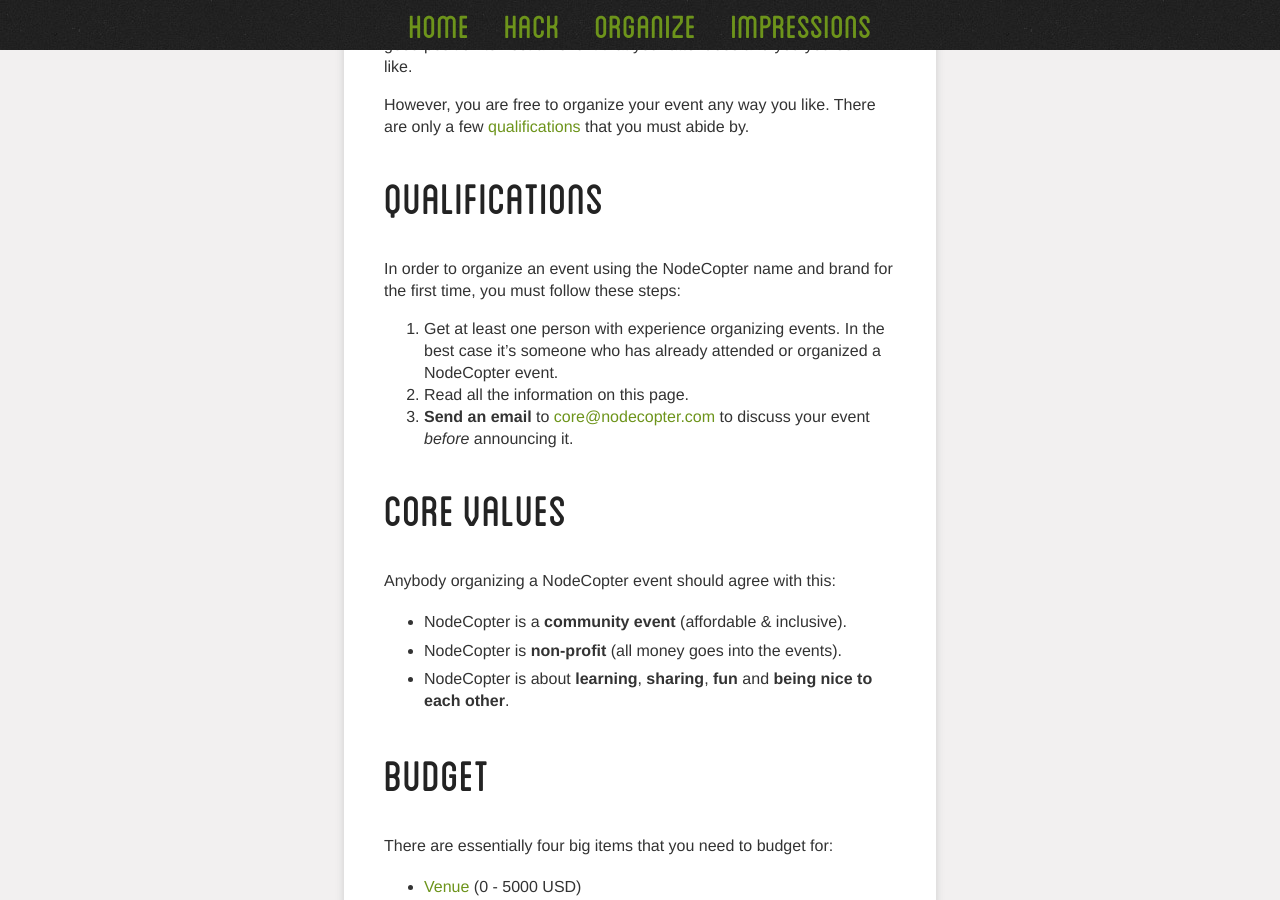
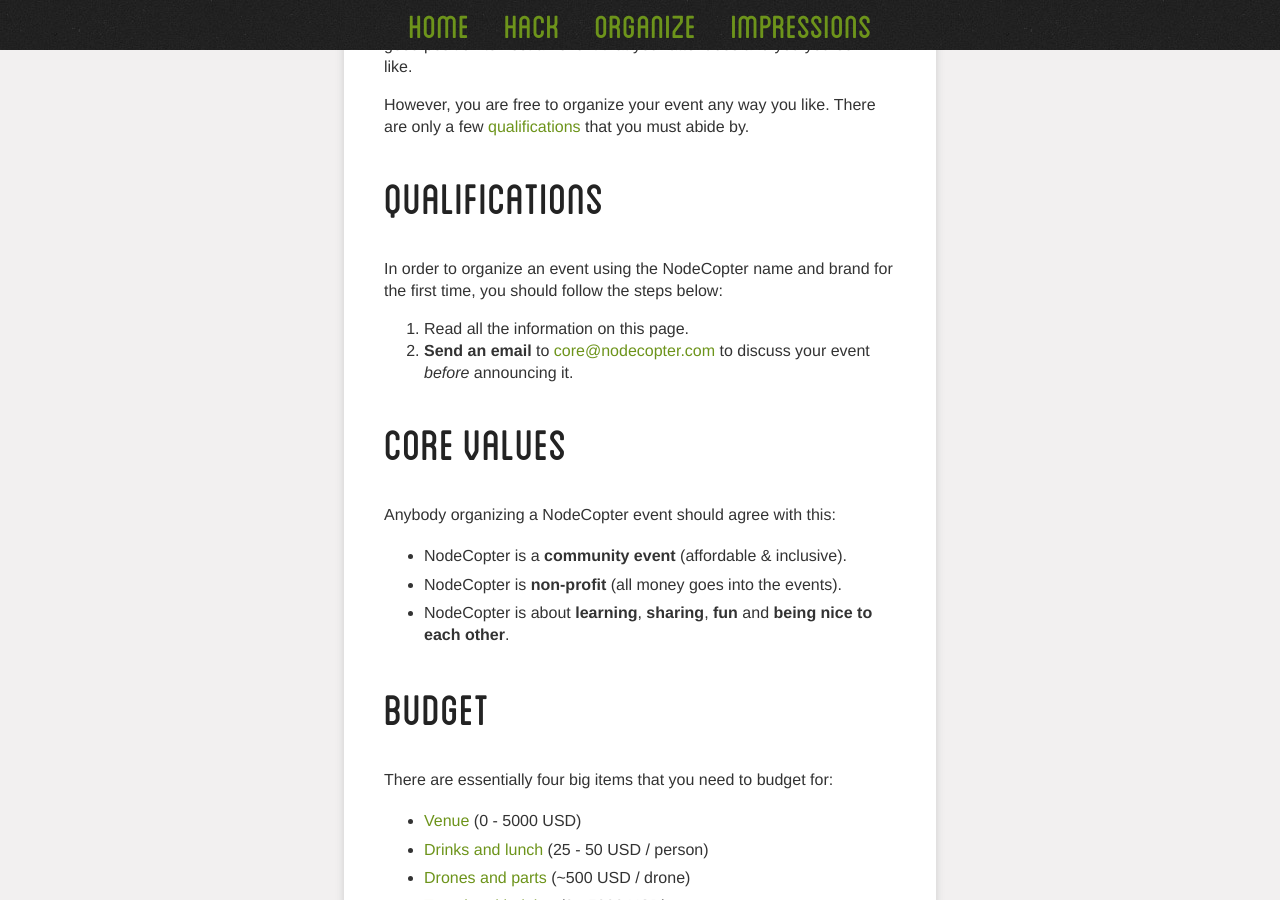
Before and after one commit to nodecopter/nodecopter.com, a Jekyll site: the page built from organize.md, in a window 1280 px wide and 900 px high, scrolled down 1148 px. Built offline with Jekyll 4.4.1, drawn with Linux system fonts in a browser that asks for light colours; Markdown is read by kramdown in place of the engine named in the settings.

Commit message:
Simplify Qualifications section

```diff
--- a/organize.md
+++ b/organize.md
@@ -54,12 +54,10 @@ However, you are free to organize your event any way you like. There are only a
 <h2 id="qualifications"><a href="#qualifications">Qualifications</a></h2>
 
 In order to organize an event using the NodeCopter name and brand for the first
-time, you must follow these steps:
+time, you should follow the steps below:
 
-1. Get at least one person with experience organizing events. In the best
-   case it's someone who has already attended or organized a NodeCopter event.
-2. Read all the information on this page.
-3. **Send an email** to [core@nodecopter.com](mailto:core@nodecopter.com) to
+1. Read all the information on this page.
+2. **Send an email** to [core@nodecopter.com](mailto:core@nodecopter.com) to
    discuss your event *before* announcing it.
 
 <h2 id="values"><a href="#values">Core Values</a></h2>
```
